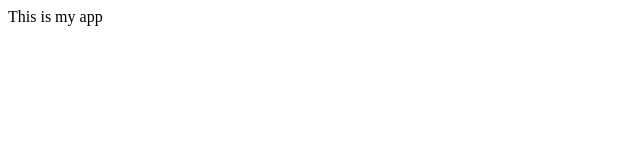
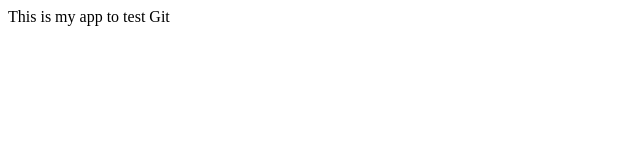
Before and after one commit to julianlk522/Test-App, a plain HTML site: page index.html in a window 1280 px wide. Shown: the full height of the page, 0-640 px from the left. Drawn offline with Linux system fonts and the light colour scheme.

Commit message:
testing abridged syntax again

```diff
--- a/index.html
+++ b/index.html
@@ -3,6 +3,6 @@
         <title>My App</title>
     </head>
     <body>
-        This is my app
+        This is my app to test Git
     </body>
 </html>
```
